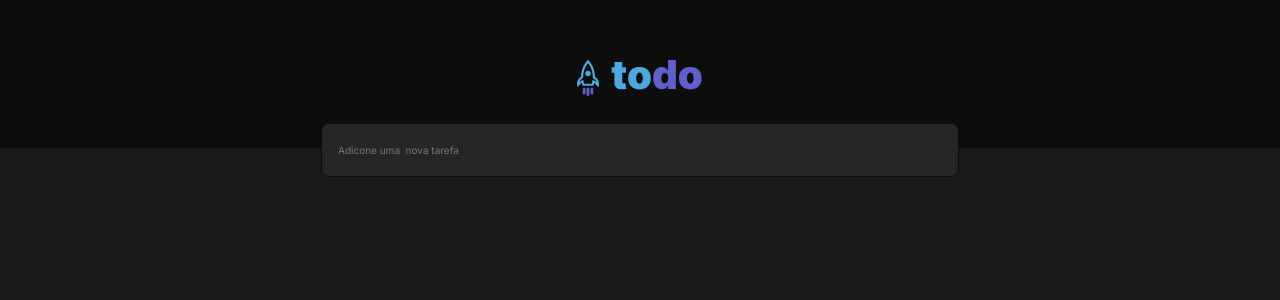
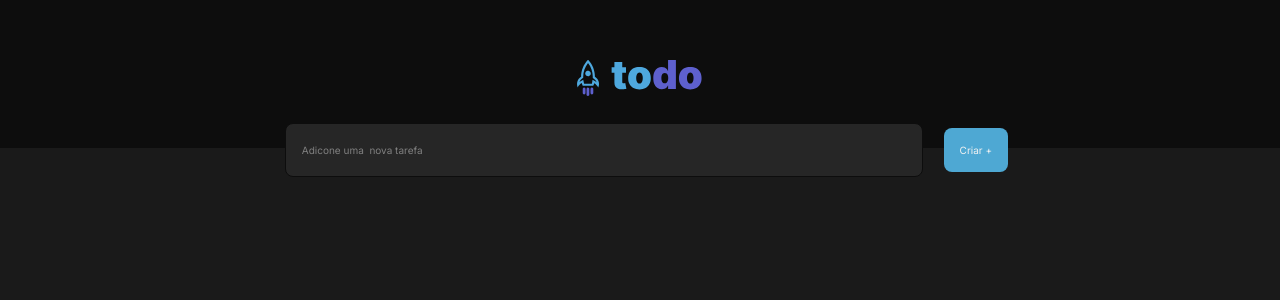
Before and after one commit to Massaronii/to-do-list-react, a React (Vite) app: page / in a window 1280 px wide. Shown: the top 300 px of the page. Built offline with nearby package versions, Linux system fonts and the light colour scheme.

Commit message:
:lipstick: finalizado a parte visual de adicionar task

```diff
--- a/src/App.jsx
+++ b/src/App.jsx
@@ -1,13 +1,23 @@
-import './App.css'
+import styles from "./App.module.css"
 import { Header } from './components/Header'
 import { Input } from './components/Input'
+import { Button } from './components/Button'
 
 function App() {
 
   return (
     <>
       <Header />
-      <Input/>
+      <section className={styles.container}>
+      <div className={styles.taskInfo}>
+        <Input />
+        <Button />
+      </div>
+
+      <div>
+
+      </div>
+      </section>
     </>
   )
 }
--- /dev/null
+++ b/src/App.module.css
@@ -0,0 +1,7 @@
+.taskInfo {
+ display: flex;
+width: 736px;
+align-items: center;
+gap: 8px;
+margin: -25px auto auto auto;
+}
--- a/src/components/Button.jsx
+++ b/src/components/Button.jsx
@@ -0,0 +1,7 @@
+import styles from "./Button.module.css"
+
+export function Button() {
+  return(
+    <button className={styles.button}>Criar +</button>
+  )
+}
--- a/src/components/Button.module.css
+++ b/src/components/Button.module.css
@@ -0,0 +1,10 @@
+button {
+  background-color: var(--blue);
+  color: var(--gray-100);
+  display: flex;
+  padding: 16px;
+  justify-content: center;
+  align-items: center;
+  border-radius: 8px;
+  border: none;
+}
--- a/src/components/Header.module.css
+++ b/src/components/Header.module.css
@@ -2,8 +2,6 @@
   display: flex;
   align-items: center;
   justify-content: center;
-
   padding: 5rem 0.625rem;
-
   background-color: var(--gray-700);
 }
--- a/src/components/Input.module.css
+++ b/src/components/Input.module.css
@@ -6,7 +6,11 @@ border-radius: 8px;
   width: 638px;
   height: 54px;
   margin: auto;
-margin-top: -25px;
-border: 1px solid var(--Gray-700, #0D0D0D);
-background: var(--Gray-500, #262626);
+  border: 1px solid var(--Gray-700, #0d0d0d);
+  background-color: var(--gray-500);
+  color: var(--gray-100);
 }
+
+input::placeholder {
+  color: var(--gray-300);
+}
--- /dev/null
+++ b/src/components/List/ListHeader.jsx
@@ -0,0 +1,5 @@
+import styles from "./ListHeader.module.css"
+
+export function ListHeader() {
+
+ }
```
Also changed, not shown: src/App.css (deleted), src/components/List/Header.jsx (deleted), src/components/List/Header.module.css (deleted), src/components/List/ListHeader.module.css (added). Lines whose indentation alone changed are shown as unchanged.
